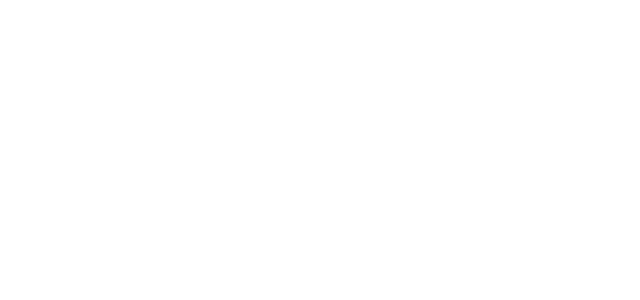
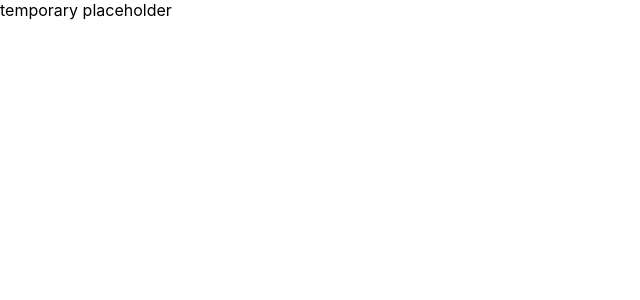
Before and after one commit to HackIllinois/os-fellowship-site, a React (Create React App) app: page / in a window 1280 px wide. Shown: the top 300 px of the page, without its empty margins (0-640 px from the left). Built offline with nearby package versions, Linux system fonts and the light colour scheme.

Commit message:
Add temporary placeholder (#6)

```diff
--- a/src/App.tsx
+++ b/src/App.tsx
@@ -4,6 +4,7 @@ import { BrowserRouter as Router, Switch } from 'react-router-dom';
 function App(): JSX.Element {
   return (
     <Router>
+      <div>temporary placeholder</div>
       <Switch>
         {/* TODO: Add routes */}
       </Switch>
```
